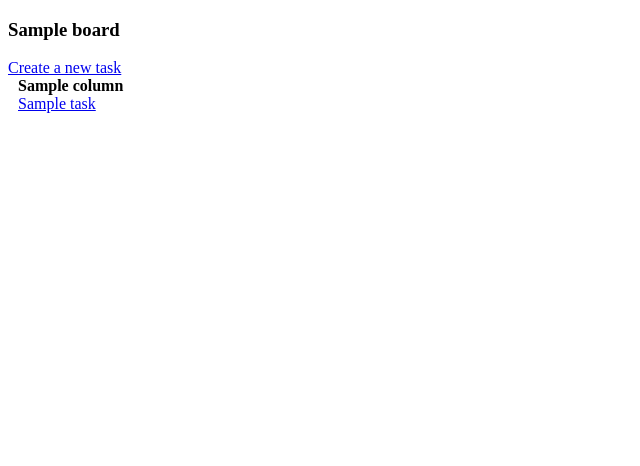
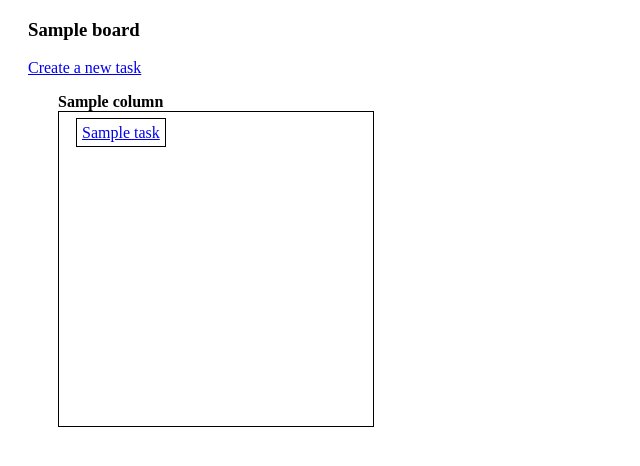
Before and after one commit to Dilara0880/kanban, a Django app: page /board/1/ in a window 1280 px wide. Shown: the top 466 px of the page, without its empty margins (0-640 px from the left). Run offline with Django 4.2, Linux system fonts and the light colour scheme; tables that the repository leaves empty hold one stand-in row (values such as "Sample post").

Commit message:
added style.css

```diff
--- a/static/css/style.css
+++ b/static/css/style.css
@@ -1,23 +1,46 @@
-ul {
-  list-style: none;
-  padding: 0;
+h3{
+  padding-left: 20px;
+}
+a{
+  padding: 20px;
+}
+.hr{
   margin: 0;
+  padding: 0 10px;
+  font-weight: bold;
+  list-style-type: none;
 }
 
-ul li {
-  float: left;
-  margin: 0;
-  padding: 0 10px;
-}
-
-ul ul {
-  clear: both;
-}
-
-.hr{
-  font-weight: bold;
+.task-wrapper{
+  border: 1px solid black;
+  padding: 7px;
+  width: 300px;
+  height: 300px;
 }
 
 .task{
+  list-style-type: none;
   font-weight: lighter;
+  margin-bottom: 10px;
+  width: max-content;
+  padding: 5px;
 }
+.task-title{
+  padding: 5px;
+  border: 1px solid black;
+  margin: 5px;
+}
+.col-wrapper{
+  display: inline-table;
+  padding-top: 0;
+}
+
+.edit-container{
+  justify-content: center;
+  display: flex;
+  font-size: 22px;
+}
+
+#edit-btn{
+  margin-left: 37%;
+}
```
